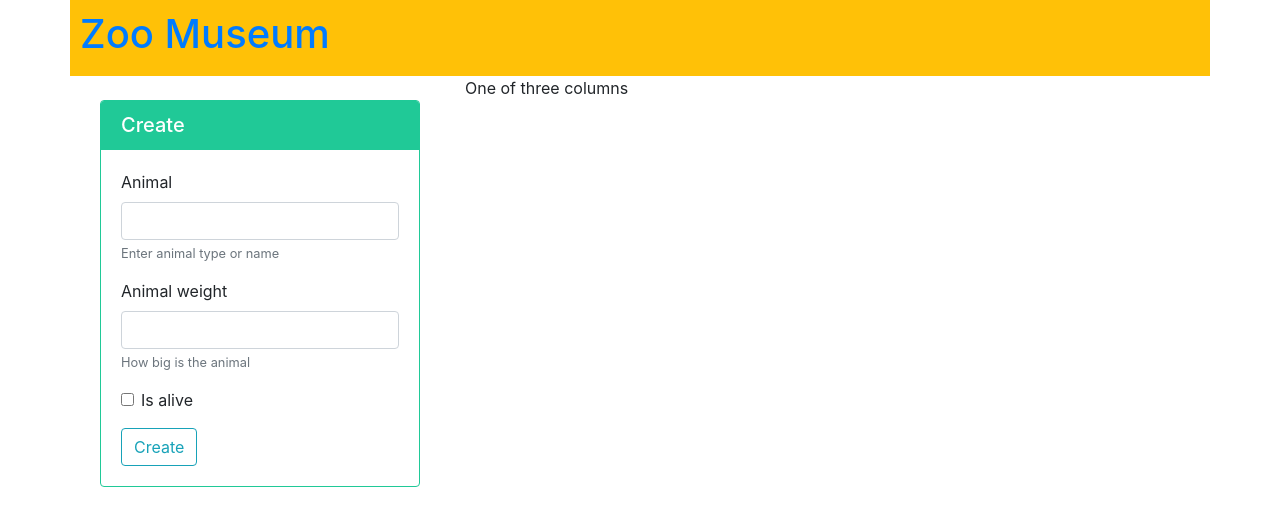
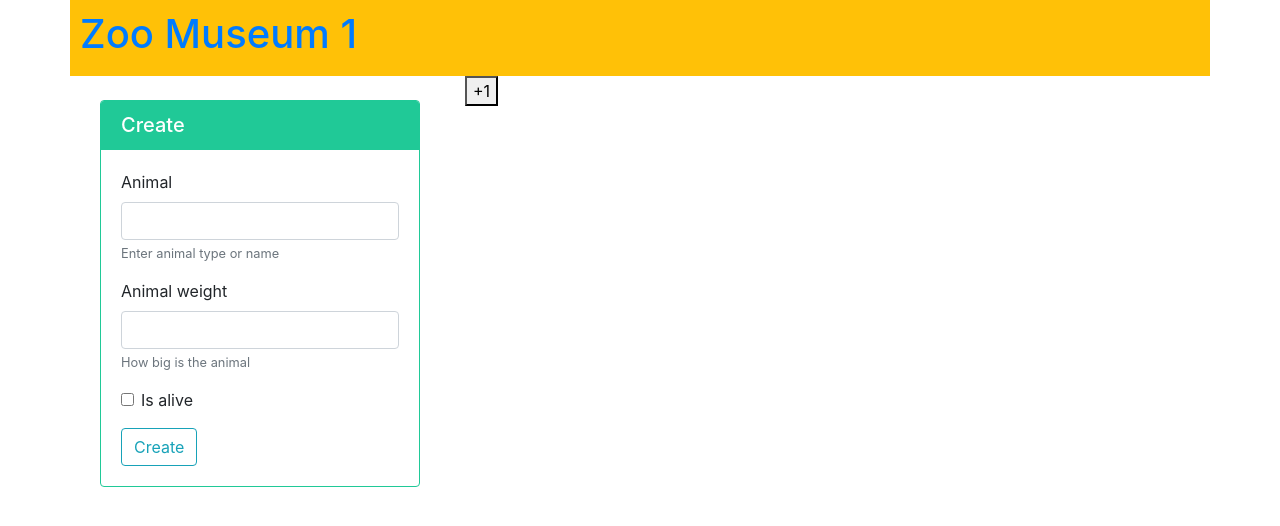
Before and after one commit to A-Kija/pimpackiukai, a React (Create React App) app in the folder r1/: page / in a window 1280 px wide. Shown: the top 526 px of the page. Built offline with nearby package versions, Linux system fonts and the light colour scheme.

Commit message:
life cycles

```diff
--- a/r1/package.json
+++ b/r1/package.json
@@ -9,6 +9,7 @@
     "react": "^17.0.2",
     "react-dom": "^17.0.2",
     "react-scripts": "5.0.0",
+    "sass": "^1.50.0",
     "web-vitals": "^2.1.4"
   },
   "scripts": {
--- a/r1/src/App.jsx
+++ b/r1/src/App.jsx
@@ -5,12 +5,11 @@ import Top from './Components/crud/Top';
 import './crud.scss';
 
 
-
-
-
 function App() {
 
     const [create, setCreate] = useState(null);
+
+    const [alio, setAlio] = useState(1);
 
     useEffect(() => {
         if (null === create) {
@@ -20,17 +19,19 @@ function App() {
     }, [create]);
 
 
-
     return (
         <>
-            <Top></Top>
+            {
+                alio > 5 ? null : <Top alio={alio}></Top>
+            }
+
             <div className="container">
                 <div className="row">
                     <div className="col-4">
                         <Create setCreate={setCreate}></Create>
                     </div>
                     <div className="col-8">
-                        One of three columns
+                        <button onClick={() => setAlio(s => s + 1)}>+1</button>
                     </div>
                 </div>
             </div>
--- a/r1/src/Components/crud/Top.jsx
+++ b/r1/src/Components/crud/Top.jsx
@@ -1,10 +1,21 @@
-function Top() {
+import { useEffect, useState } from 'react';
+
+function Top({alio}) {
+
+
+
+    useEffect(() => {
+        console.log('Top did mount');
+        return () => {
+            console.log('Top is DEAD');
+        }
+    }, []);
 
     return (
     <div className="container top">
         <div className="row">
             <div className="col-sm">
-                <h1>Zoo Museum</h1>
+                <h1>Zoo Museum {alio}</h1>
             </div>
         </div>
     </div>
```
Also changed, not shown: 1 other file (tests, documents, lock files or other folders).
